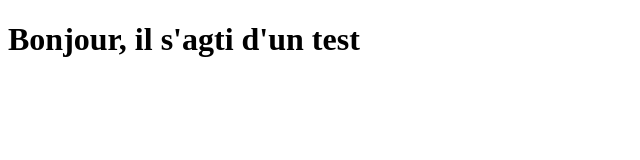
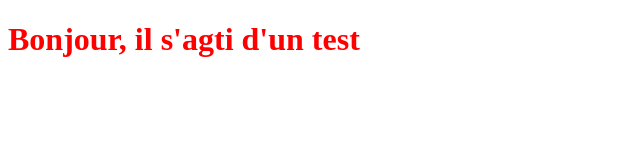
Before and after one commit to B1njamin/test2, a plain HTML site: page index.html in a window 1280 px wide. Shown: the whole page, without its empty margins (0-640 px from the left). Drawn offline with Linux system fonts and the light colour scheme.

Commit message:
ajout du css

```diff
--- a/index.html
+++ b/index.html
@@ -4,6 +4,7 @@
     <meta charset="UTF-8">
     <meta name="viewport" content="width=device-width, initial-scale=1.0">
     <title>test</title>
+    <link rel="stylesheet" href="stylte.css">
 </head>
 <body>
     <h1>Bonjour, il s'agti d'un test</h1>
--- /dev/null
+++ b/stylte.css
@@ -0,0 +1,3 @@
+h1 {
+    color: #FF0000;
+}
```
